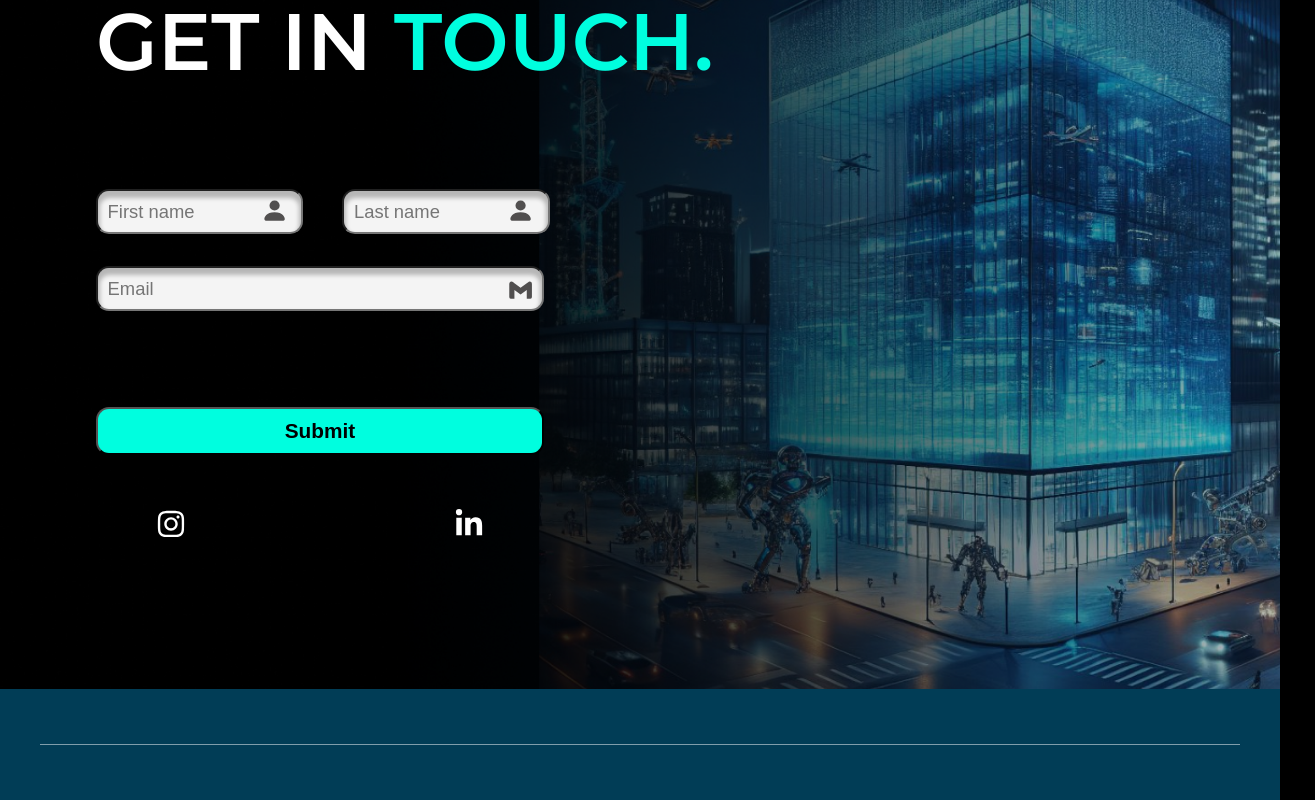
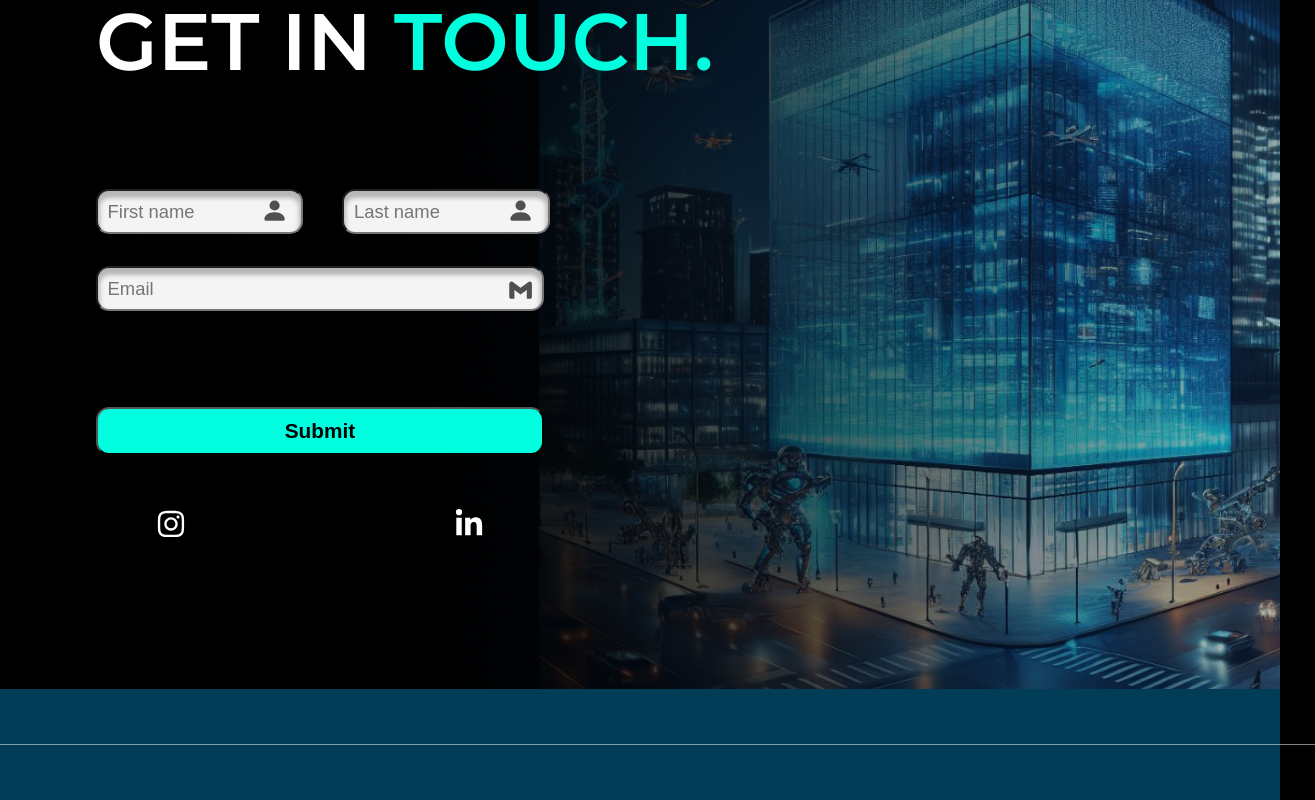
Before and after one commit to Pranjal-231003/E-Cell-Website, a React (Create React App) app in the folder frontend/: page / in a window 1280 px wide. Shown: the part 2563-3363 px from the top of the page, 1315 px wide, since content can reach past the window. Built offline with nearby package versions, Linux system fonts and the light colour scheme; some icons are missing; the HTML template or start-up script is replaced by a standard one.

Commit message:
Update footer.css

```diff
--- a/frontend/src/components/Footer/footer.css
+++ b/frontend/src/components/Footer/footer.css
@@ -9,7 +9,7 @@
     justify-content: center;
 }
 .line{
-    width: 1200px;
+    width: 1350px;
     height: 1px;
 
     background: rgba(255, 255, 255, 0.50);
```
